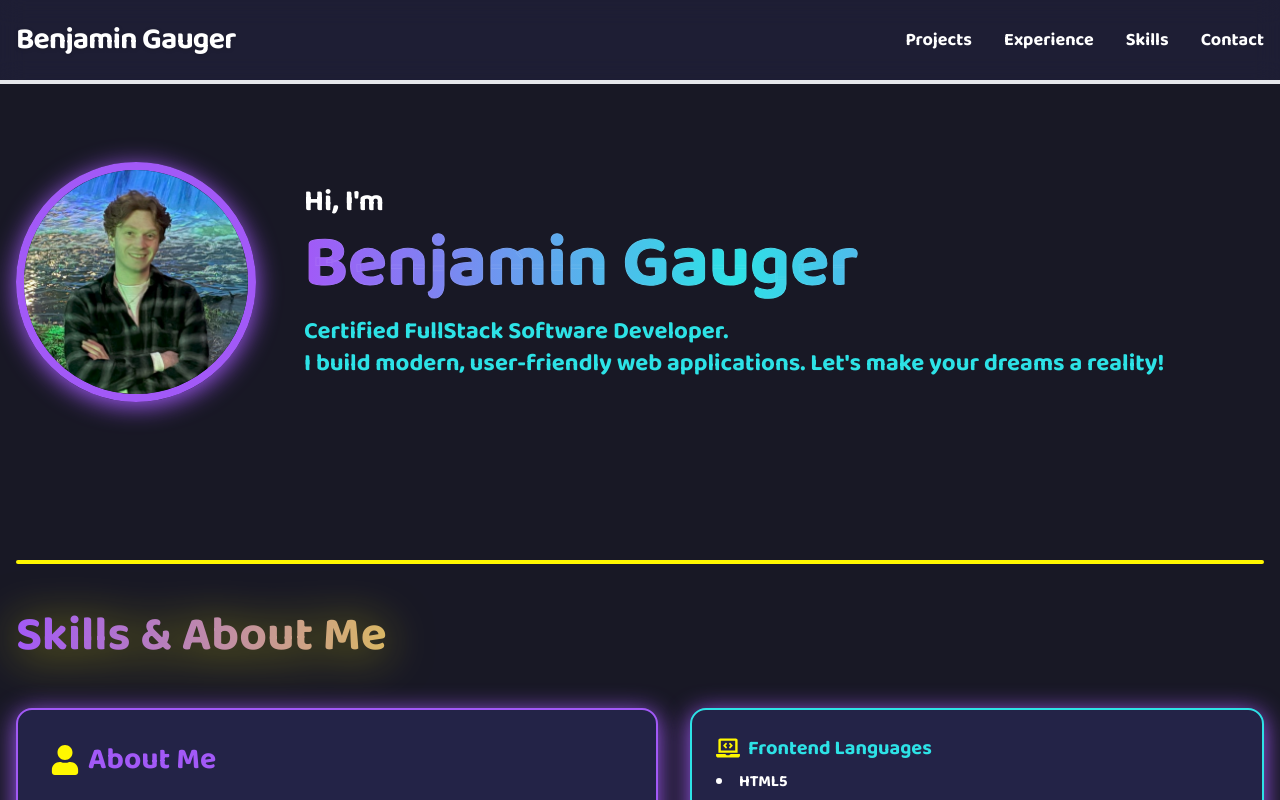
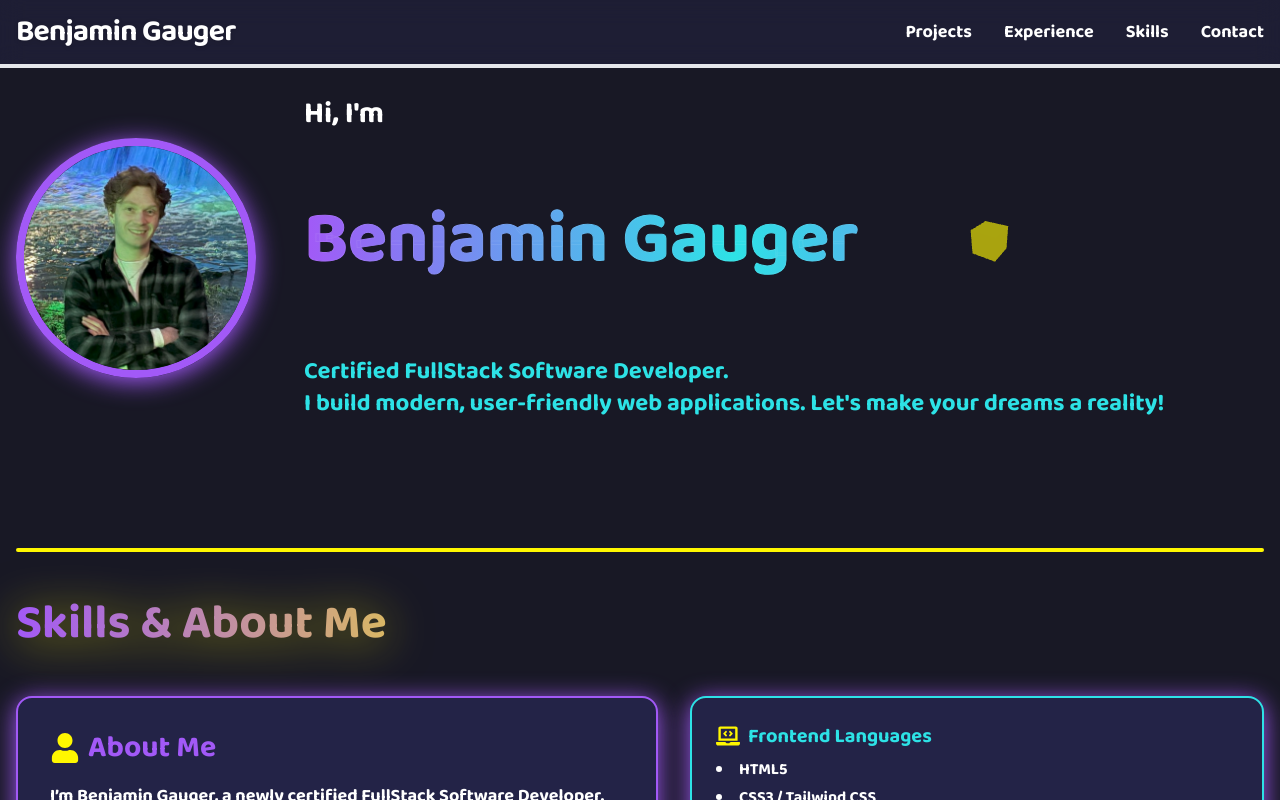
Before and after one commit to begauger/Portfolio, a React (Vite) app: page / in a window 1280 px wide. Shown: the top 800 px of the page. Built offline with nearby package versions, Linux system fonts and the light colour scheme.

Commit message:
Added more dynamics and styling

```diff
--- a/package.json
+++ b/package.json
@@ -10,10 +10,13 @@
     "preview": "vite preview"
   },
   "dependencies": {
+    "@react-three/fiber": "^9.3.0",
     "emailjs-com": "^3.2.0",
+    "framer-motion": "^12.23.12",
     "react": "^19.1.1",
     "react-dom": "^19.1.1",
-    "react-icons": "^5.5.0"
+    "react-icons": "^5.5.0",
+    "three": "^0.180.0"
   },
   "devDependencies": {
     "@eslint/js": "^9.33.0",
--- a/src/App.jsx
+++ b/src/App.jsx
@@ -4,13 +4,14 @@ import profilePic from './assets/waterfall2.jpg';
 import Projects from './components/Projects';
 import Experience from './components/Experience';
 import Contact from './components/Contact';
+import SpinningCube from './components/SpinningCube';
 
 function App() {
   return (
     <div className="min-h-screen w-full flex flex-col bg-darkBg text-white font-display">
       <Navbar />
 
-      <main className="w-full max-w-7xl mx-auto px-4 py-12 flex-1">
+      <main className="w-full max-w-7xl mx-auto px-4 py-12 flex-1 pt-24">
         {/* Hero Section */}
         <section id="hero" className="flex flex-col md:flex-row items-center mb-20">
           <section className="flex items-center justify-start mb-12 min-h-[300px]">
@@ -20,16 +21,24 @@ function App() {
                 alt="Benjamin Gauger"
                 className="w-full h-full object-cover object-top scale-125"
               />
+
             </div>
             <div>
               <h2 className="text-3xl font-extrabold mb-2 text-white">Hi, I'm</h2>
               <h1 className="text-7xl font-extrabold mb-4 bg-gradient-to-r from-accentPurple via-accentTeal to-accentPurple bg-clip-text text-transparent" style={{ WebkitTextStroke: '1px rgba(255,255,255,0.08)' }}>
-                Benjamin Gauger
+                <span className="flex items-center gap-4">
+                  Benjamin Gauger
+                  <span className="ml-4">
+                    <SpinningCube />
+                  </span>
+                </span>
               </h1>
+
               <p className="text-2xl text-accentTeal">
                 Certified FullStack Software Developer.<br />
                 I build modern, user-friendly web applications. Let's make your dreams a reality!<br />
               </p>
+
             </div>
           </section>
         </section>
--- a/src/components/Navbar.jsx
+++ b/src/components/Navbar.jsx
@@ -1,45 +1,34 @@
+import { motion } from "framer-motion";
+
 export default function Navbar() {
   return (
-    <header className="backdrop-blur-md bg-[#22223b]/70 w-full border-b-4 border-cartoonPink shadow-cartoon">
-      <nav className="w-full max-w-7xl mx-auto px-4 flex items-center justify-between h-20">
-        <div className="flex items-center space-x-2">
+    <header className="fixed top-0 left-0 z-50 backdrop-blur-md bg-[#22223b]/70 w-full border-b-4 border-cartoonPink shadow-cartoon">
+
+
+        <nav className="w-full max-w-7xl mx-auto px-4 flex items-center justify-between h-16">
+          <div className="flex items-center space-x-2">
           <span className="text-3xl font-extrabold tracking-tight text-cartoonBlue font-cartoon drop-shadow">
             Benjamin Gauger
           </span>
         </div>
         <ul className="flex space-x-8">
-          <li>
-            <a
-              href="#projects"
-              className="text-cartoonPink font-cartoon text-lg transition-colors duration-200 hover:text-[#FFF700]"
-            >
-              Projects
-            </a>
-          </li>
-          <li>
-            <a
-              href="#experience"
-              className="text-cartoonPink font-cartoon text-lg transition-colors duration-200 hover:text-[#FFF700]"
-            >
-              Experience
-            </a>
-          </li>
-          <li>
-            <a
-              href="#skills"
-              className="text-cartoonPink font-cartoon text-lg transition-colors duration-200 hover:text-[#FFF700]"
-            >
-              Skills
-            </a>
-          </li>
-          <li>
-            <a
-              href="#contact"
-              className="text-cartoonPink font-cartoon text-lg transition-colors duration-200 hover:text-[#FFF700]"
-            >
-              Contact
-            </a>
-          </li>
+          {[
+            { href: "#projects", label: "Projects" },
+            { href: "#experience", label: "Experience" },
+            { href: "#skills", label: "Skills" },
+            { href: "#contact", label: "Contact" },
+          ].map((item) => (
+            <li key={item.href}>
+              <motion.a
+                href={item.href}
+                className="text-cartoonPink font-cartoon text-lg transition-colors duration-200"
+                whileHover={{ scale: 1.15, color: "#FFF700" }}
+                transition={{ type: "spring", stiffness: 400, damping: 10 }}
+              >
+                {item.label}
+              </motion.a>
+            </li>
+          ))}
         </ul>
       </nav>
     </header>
--- a/src/components/Skills.jsx
+++ b/src/components/Skills.jsx
@@ -1,4 +1,5 @@
 import { FaUser, FaLaptopCode, FaServer, FaGraduationCap } from "react-icons/fa";
+
 
 export default function Skills() {
   return (
--- /dev/null
+++ b/src/components/SpinningCube.jsx
@@ -0,0 +1,30 @@
+import { Canvas, useFrame } from "@react-three/fiber";
+import { useRef } from "react";
+
+function Cube() {
+  const meshRef = useRef();
+  useFrame(() => {
+    if (meshRef.current) {
+      meshRef.current.rotation.x += 0.01;
+      meshRef.current.rotation.y += 0.01;
+    }
+  });
+  return (
+    <mesh ref={meshRef}>
+      <boxGeometry args={[1, 1, 1]} />
+      <meshStandardMaterial color="#FFF700" />
+    </mesh>
+  );
+}
+
+export default function SpinningCube() {
+  return (
+    <div style={{ width: 200, height: 200 }}>
+      <Canvas>
+        <ambientLight />
+        <pointLight position={[10, 10, 10]} />
+        <Cube />
+      </Canvas>
+    </div>
+  );
+}
```
Also changed, not shown: 1 other file (tests, documents, lock files or other folders).
